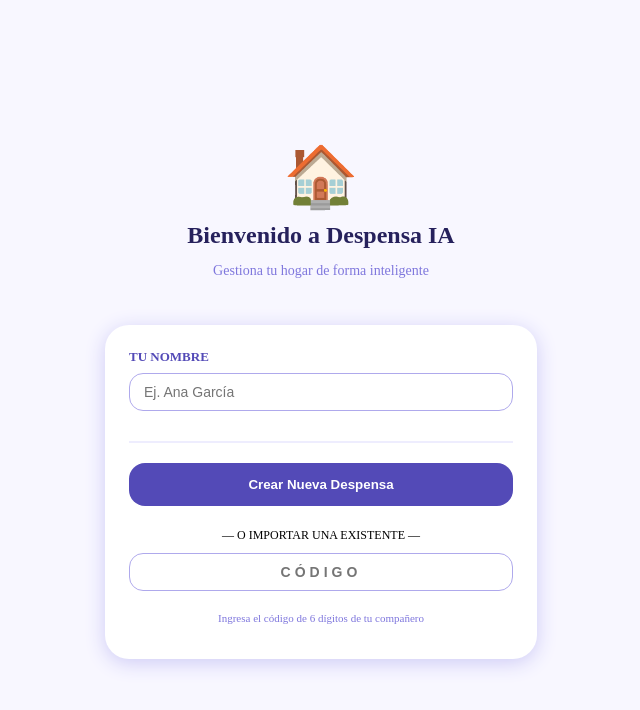
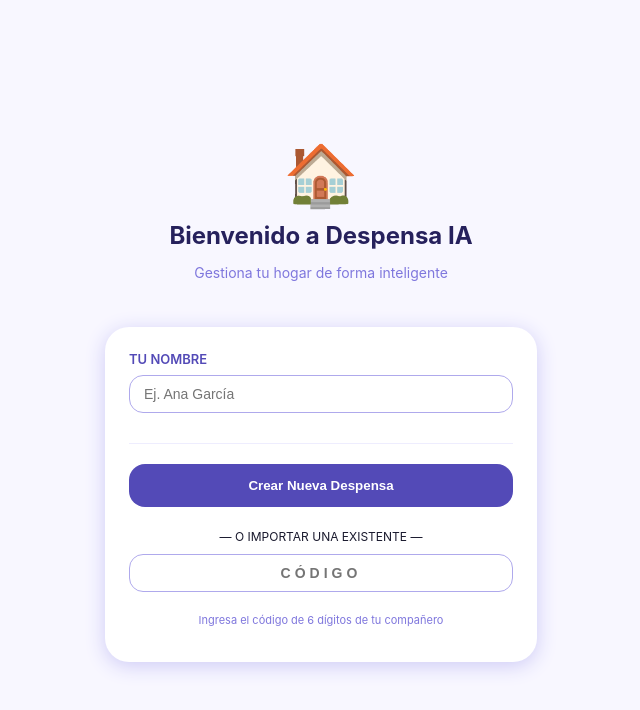
Before and after one commit to emilygabrielaacevedorosales-wq/Despensa-IA, a React (Create React App) app in the folder mi-despensa/: page / in a window 1280 px wide. Shown: the top 710 px of the page, without its empty margins (319-959 px from the left). Built offline with nearby package versions, Linux system fonts and the light colour scheme.

Commit message:
corrección de errores loging

```diff
--- a/mi-despensa/src/App.js
+++ b/mi-despensa/src/App.js
@@ -1,6 +1,7 @@
 import { useState, useEffect } from "react";
-import { db } from "./firebase";
+import { db, auth } from "./firebase";
 import { collection, onSnapshot, addDoc, updateDoc, deleteDoc, doc, query, orderBy, limit, serverTimestamp, getDoc, setDoc } from "firebase/firestore";
+import { signInAnonymously } from "firebase/auth";
 
 const P = {
   50:"#EEEDFE", 100:"#CECBF6", 200:"#AFA9EC",
@@ -75,7 +76,11 @@ export default function App() {
   }, [pantryId]);
 
   const setupPantry = async (id, isNew = false) => {
+    if (!user.trim()) return alert("Por favor, ingresa tu nombre primero");
     try {
+      // Autenticación anónima para cumplir con las reglas de seguridad de Firebase
+      await signInAnonymously(auth);
+
       if (isNew) {
         await setDoc(doc(db, "pantries", id), { name: "Nueva Despensa", createdAt: serverTimestamp() });
       } else {
@@ -86,8 +91,8 @@ export default function App() {
       localStorage.setItem("pantry_user", user);
       setPantryId(id);
     } catch (err) {
-      console.error("Error al configurar despensa:", err);
-      alert("Error de conexión. Revisa las reglas de Firestore o tu conexión a internet.");
+      console.error("Error detallado:", err);
+      alert("Error al conectar: " + err.message);
     }
   };
 
@@ -216,14 +221,14 @@ export default function App() {
 
         <div style={{height:"1.5px",background:P[50],margin:"10px 0 20px"}} />
 
-        <button className="pill-btn" onClick={() => {
-          if (!user.trim()) return alert("Por favor, ingresa tu nombre primero");
-          setupPantry(genId(), true);
-        }} style={{width:"100%",padding:"14px",background:P[600],color:"#fff",border:"none",borderRadius:16,fontWeight:600,marginBottom:12,cursor:"pointer"}}>Crear Nueva Despensa</button>
+        <button className="pill-btn" onClick={() => setupPantry(genId(), true)} style={{width:"100%",padding:"14px",background:P[600],color:"#fff",border:"none",borderRadius:16,fontWeight:600,marginBottom:12,cursor:"pointer"}}>Crear Nueva Despensa</button>
 
         <p style={{textAlign:"center",fontSize:12,color:P[300],margin:"10px 0"}}>— O IMPORTAR UNA EXISTENTE —</p>
 
-        <input style={{...inputStyle,textAlign:"center",letterSpacing:4,fontWeight:700,marginBottom:10}} placeholder="CÓDIGO" maxLength={6} onChange={e=>{if(e.target.value.length===6) setupPantry(e.target.value.toUpperCase())}} />
+        <input style={{...inputStyle,textAlign:"center",letterSpacing:4,fontWeight:700,marginBottom:10}} placeholder="CÓDIGO" maxLength={6} onChange={e=>{
+          const val = e.target.value.toUpperCase();
+          if(val.length===6) setupPantry(val);
+        }} />
         <p style={{textAlign:"center",fontSize:11,color:P[400]}}>Ingresa el código de 6 dígitos de tu compañero</p>
       </div>
     </div>
@@ -236,7 +241,7 @@ export default function App() {
       {/* Header */}
       <div style={{background:`linear-gradient(135deg,${P[600]},${P[400]})`,padding:"1.5rem 1.25rem 1.75rem",borderRadius:"0 0 28px 28px",marginBottom:"-12px",position:"relative",zIndex:1}}>
         <div style={{display:"flex",justifyContent:"space-between",alignItems:"center"}}>
-          <div>
+          <div style={{flex:1}}>
             <div style={{display:"flex",alignItems:"center",gap:8}}>
               {editName ? (
                 <input autoFocus onBlur={e=>updatePantryName(e.target.value)} onKeyDown={e=>e.key==="Enter"&&updatePantryName(e.target.value)} defaultValue={pantryName} style={{background:"rgba(255,255,255,0.2)",border:"none",color:"#fff",fontSize:20,fontWeight:600,borderRadius:8,padding:"2px 8px",outline:"none",width:180}} />
@@ -249,6 +254,12 @@ export default function App() {
               <span style={{fontSize:11,color:P[100]}}>• Hola, {user}</span>
             </div>
           </div>
+          <button onClick={() => {
+            if(window.confirm("¿Deseas salir de esta despensa?")) {
+              localStorage.clear();
+              window.location.reload();
+            }
+          }} style={{background:"rgba(255,255,255,0.15)", border:"none", borderRadius:12, padding:"8px", color:"#fff", cursor:"pointer", marginLeft:10, fontSize:18}}>🚪</button>
           {agotados>0 && (
             <div style={{background:"rgba(255,255,255,0.2)",borderRadius:14,padding:"8px 14px",textAlign:"center",backdropFilter:"blur(4px)"}}>
               <div style={{fontSize:20,fontWeight:500,color:"#fff"}}>{agotados}</div>
--- a/mi-despensa/src/index.css
+++ b/mi-despensa/src/index.css
@@ -1,2 +1,14 @@
-body { margin: 0; background: #F8F7FF; }
+:root {
+  --font-sans: -apple-system, BlinkMacSystemFont, "Segoe UI", Roboto, Helvetica, Arial, sans-serif, "Apple Color Emoji", "Segoe UI Emoji";
+}
+
+body {
+  margin: 0;
+  background-color: #F8F7FF;
+  font-family: var(--font-sans);
+  -webkit-font-smoothing: antialiased;
+  -moz-osx-font-smoothing: grayscale;
+  color: #1a1a2e;
+}
+
 * { box-sizing: border-box; }
```
Also changed, not shown: mi-despensa/public/manifest.json.
